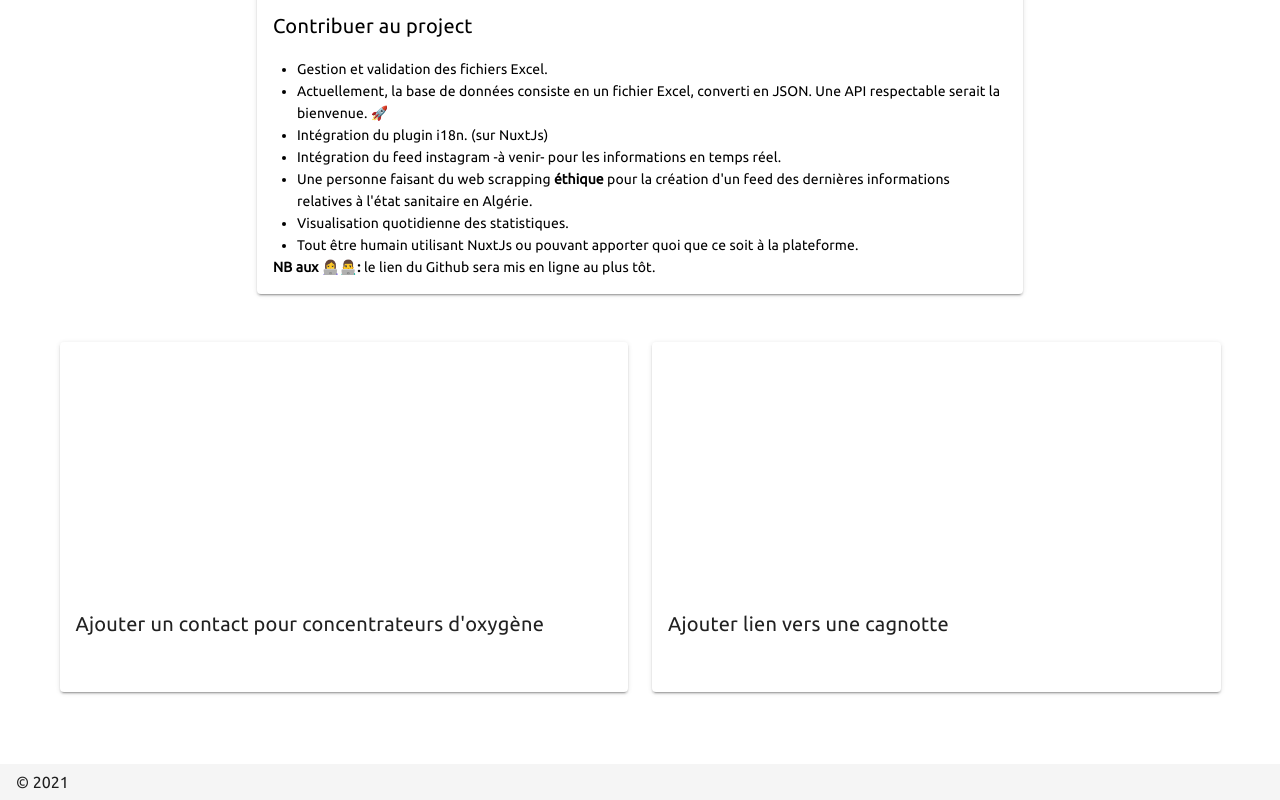
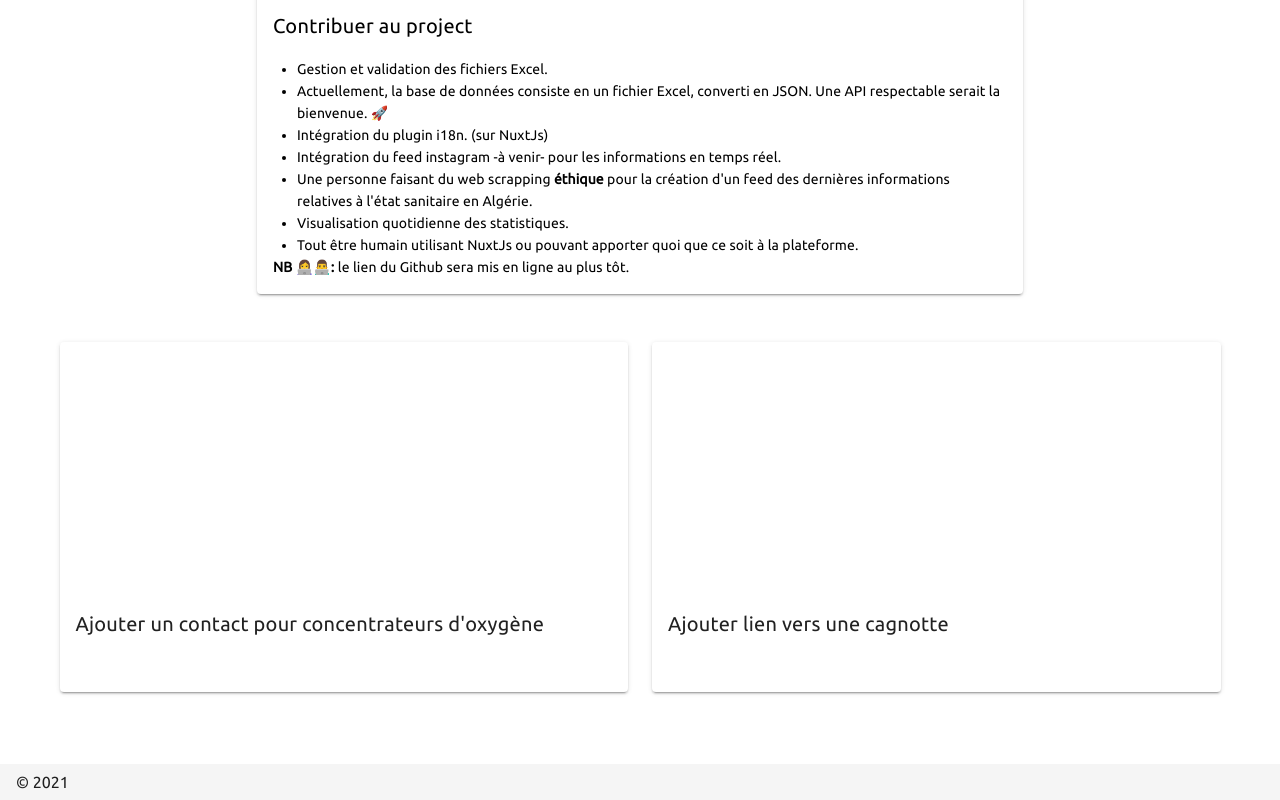
Before and after one commit to info-covid19-dz/web, a Nuxt app: page / in a window 1280 px wide. Shown: the part 850-1650 px from the top of the page. Built offline with nearby package versions, Linux system fonts and the light colour scheme.

Commit message:
updated NB

```diff
--- a/components/Contributions.vue
+++ b/components/Contributions.vue
@@ -34,8 +34,8 @@
                 </li>
               </ul>
               <span class="pt-3">
-                <strong>NB aux 👩‍💻👨‍💻: </strong> le lien du Github sera mis en
-                ligne au plus tôt.</span
+                <strong>NB 👩‍💻👨‍💻: </strong> le lien du Github sera mis en ligne
+                au plus tôt.</span
               >
             </v-card-text>
           </a>
```
